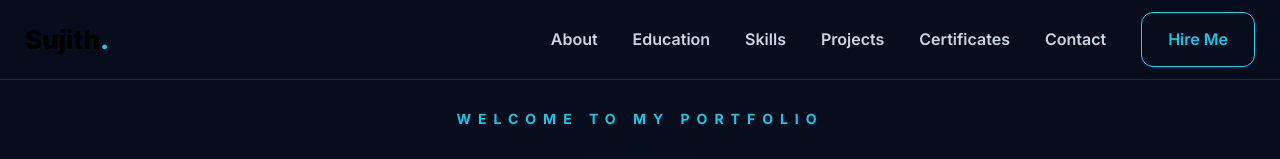
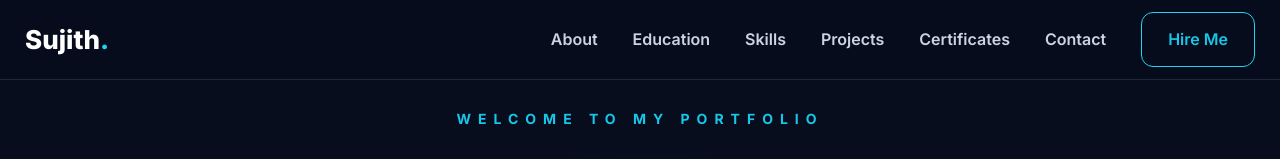
Before and after one commit to vtu26220-boop/Pathuri_Sujith_Reddy_portfolio, a React (Vite) app: page /#/ in a window 1280 px wide. Shown: the top 159 px of the page. Built offline with nearby package versions, Linux system fonts and the light colour scheme; no server answers; the database is empty.

Commit message:
Fix portfolio navigation

```diff
--- a/src/styles/globals.css
+++ b/src/styles/globals.css
@@ -1158,3 +1158,14 @@ button {
   border: none;
   cursor: pointer;
 }
+
+.navbar .logo {
+  background: transparent;
+  border: none;
+  color: white;
+  cursor: pointer;
+}
+
+.navbar .logo span {
+  color: #22d3ee;
+}
```
